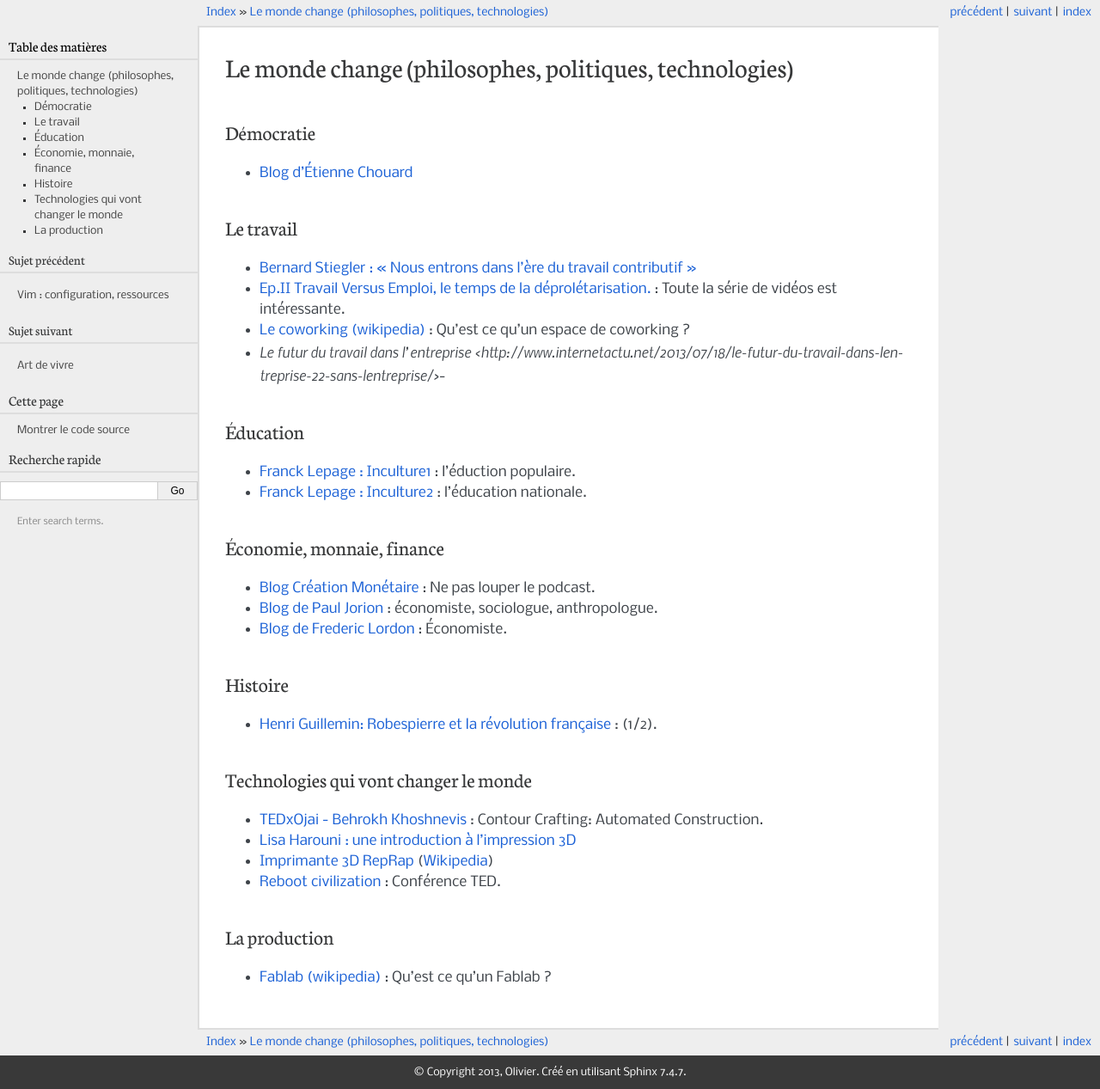
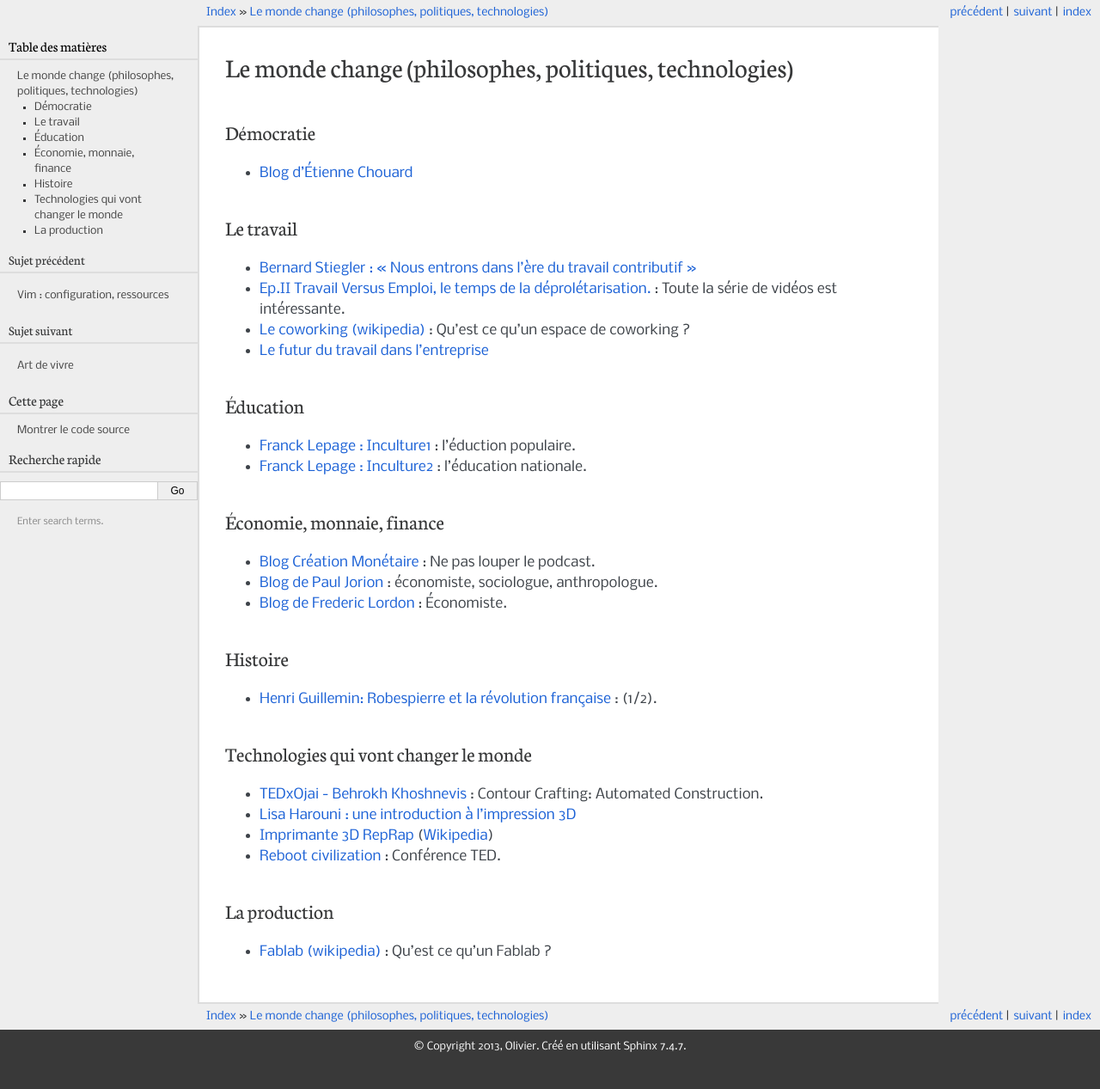
Before and after one commit to k3z/wiki, a Sphinx documentation site: the page built from source/worldchange.rst, in a window 1280 px wide. Shown: the whole page at 86% size. Built offline with Sphinx 7.4.7, drawn with Linux system fonts in a browser that asks for light colours; after the commit the page ends 1237 px from its top, so only the background shows below that.

Commit message:
Update worldchange.rst

```diff
--- a/source/worldchange.rst
+++ b/source/worldchange.rst
@@ -14,7 +14,7 @@
 * `Bernard Stiegler : « Nous entrons dans l’ère du travail contributif » <http://www.rue89.com/2013/02/02/bernard-stiegler-nous-entrons-dans-lere-du-travail-contributif-238900>`_
 * `Ep.II Travail Versus Emploi, le temps de la déprolétarisation. <http://vimeo.com/40855651>`_ : Toute la série de vidéos est intéressante.
 * `Le coworking (wikipedia) <http://fr.wikipedia.org/wiki/Coworking>`_ : Qu’est ce qu’un espace de coworking ?
-* `Le futur du travail dans l’entreprise <http://www.internetactu.net/2013/07/18/le-futur-du-travail-dans-lentreprise-22-sans-lentreprise/>`-
+* `Le futur du travail dans l’entreprise <http://www.internetactu.net/2013/07/18/le-futur-du-travail-dans-lentreprise-22-sans-lentreprise/>`_
 
 Éducation
 ---------
```
